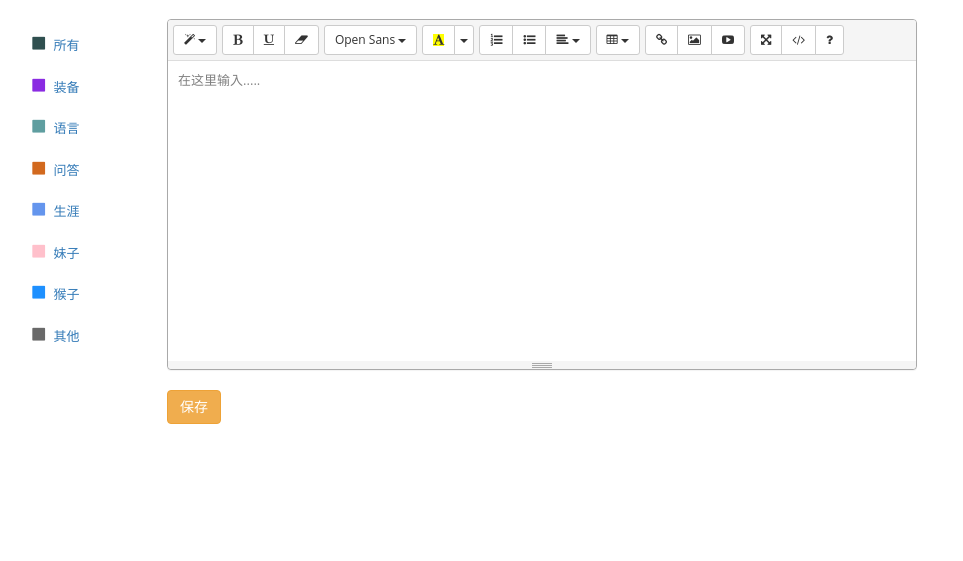
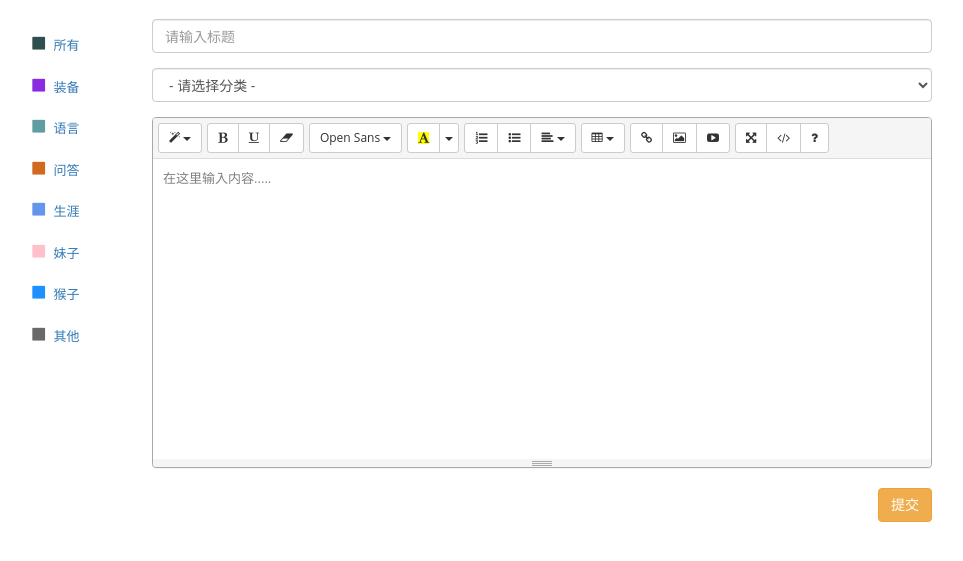
Before and after one commit to hansenDise/my_forum, a Django app: a page that uses forumsite/templates/forumsite/post.html in a window 1280 px wide. Shown: the part 51-612 px from the top of the page, without its empty margins (98-1061 px from the left). Run offline with Django 3.2, Linux system fonts and the light colour scheme; some libraries are stand-ins or nearby versions.

Commit message:
add form in post.html page

```diff
--- a/forumsite/templates/forumsite/post.html
+++ b/forumsite/templates/forumsite/post.html
@@ -2,31 +2,56 @@
 {% load staticfiles %}
 {% block linkstyle %}
     <link href="{% static 'forumsite/css/post.css' %}" rel="stylesheet">
-
     <link href="{% static 'forumsite/css/font-awesome.min.css' %}" rel="stylesheet">
     <link href="{% static 'forumsite/css/summernote.css'%}" rel="stylesheet">
+    <style>
+        #thread-title {
+            width:100%;
+        }
+    </style>
 
 {% endblock %}
 {% block maincontent %}
     <div class="col-sm-8">
-        <div id="summernote"></div>
 
-        <button type="button" class="btn btn-warning" onclick="save()">保存</button>
+        <div class="edit-container">
+            <form class="form-horizontal" role="form" action="/commit/" method="POST">
+                <div class="form-group">
+                    <label class="sr-only" for="thread-title">标题</label>
+                    <input type="text" id="thread-title" class="form-control" name="threadTitle" placeholder="请输入标题">
+                </div>
+                <div class="form-group">
+                    <label class="sr-only" for="select-category">分类</label>
+                    <select class="form-control" id="select-category" name="catetory">
+                        <option> - 请选择分类 - </option>
+                        <option><span class="glyphicon glyphicon-stop category-tag tag-equp"></span>装备</option>
+                        <option><span class="glyphicon glyphicon-stop category-tag tag-language"></span>语言</option>
+                    </select>
+                </div>
+                <div class="form-group">
+                    <label class="sr-only" for="thread-title">内容</label>
+                    <div id="summernote" class="form-control" name="content"></div>
+                    <button type="submit" class="btn btn-warning pull-right">提交</button>
+                </div>
+            </form>
+        </div>
+
     </div>
     <div class="col-sm-2">
     </div>
 {% endblock %}
 {% block includeScript %}
     <script src="{% static 'forumsite/js/summernote.min.js' %}"></script>
-
     <script>
          $(document).ready(function(){
              $("#summernote").summernote({
                  height: 300,
-                 placeholder: '在这里输入.....'
+                 placeholder: '在这里输入内容.....'
              });
-
          });
+         function getsize(){
+            alert($("#summernote").width());
+         };
 
         function save(){
             var markup = $("#summernote").summernote('code');
```
